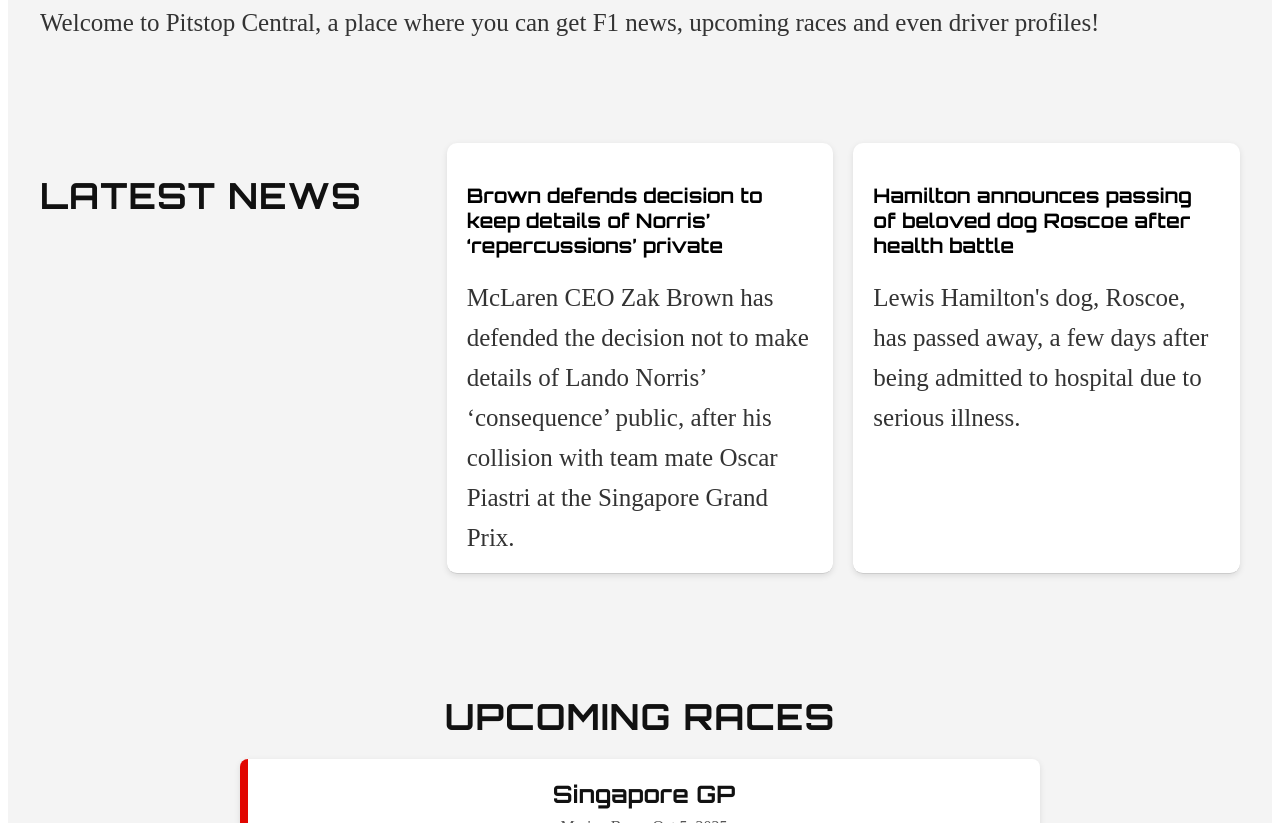
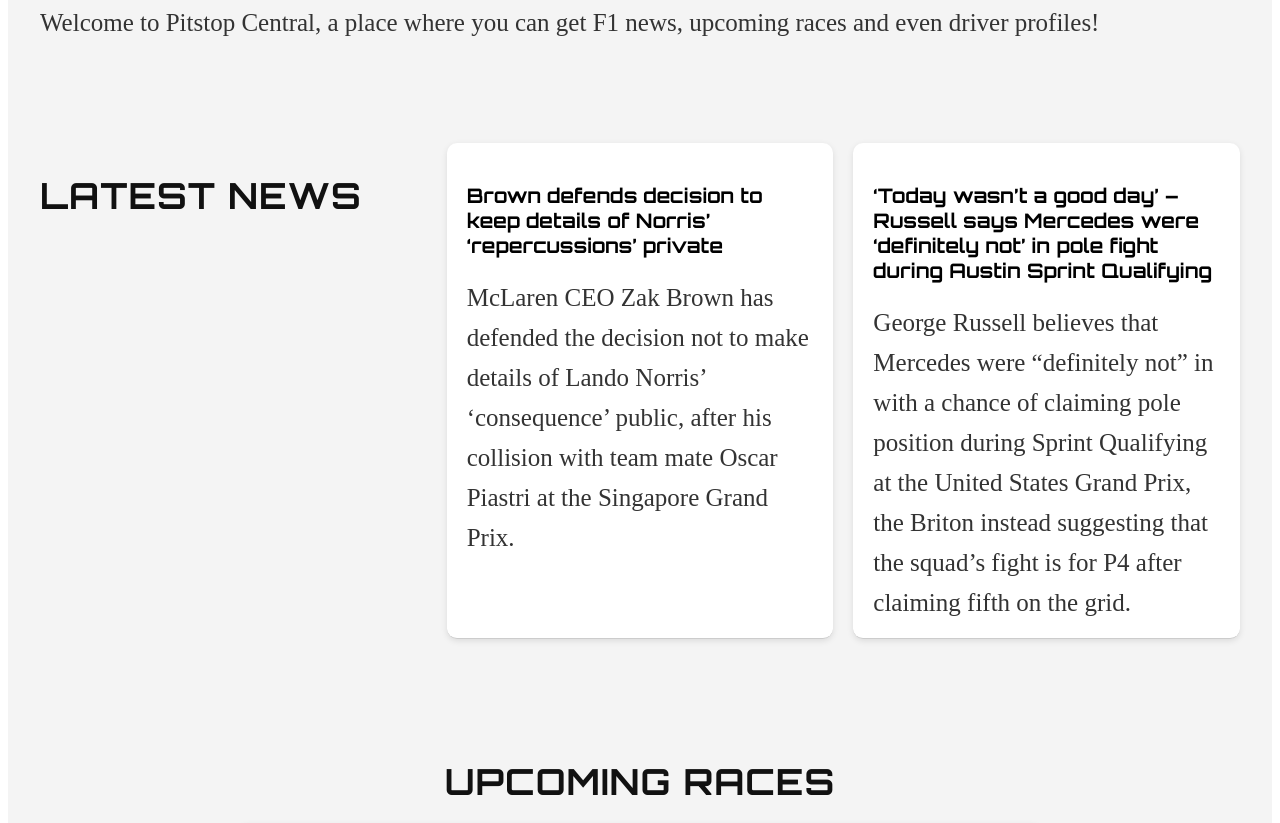
Before and after one commit to PCBuil/pitstopcentral, a plain HTML site: page index.html in a window 1280 px wide. Shown: the part 605-1428 px from the top of the page. Drawn offline with Linux system fonts and the light colour scheme.

Commit message:
Update news article content in index.html

```diff
--- a/index.html
+++ b/index.html
@@ -37,8 +37,8 @@
                     <p>McLaren CEO Zak Brown has defended the decision not to make details of Lando Norris’ ‘consequence’ public, after his collision with team mate Oscar Piastri at the Singapore Grand Prix.</p>
                 </article>
                 <article class="news-item">
-                    <h3>Hamilton announces passing of beloved dog Roscoe after health battle</h3>
-                    <p>Lewis Hamilton&#39s dog, Roscoe, has passed away, a few days after being admitted to hospital due to serious illness.</p>
+                    <h3>‘Today wasn’t a good day’ – Russell says Mercedes were ‘definitely not’ in pole fight during Austin Sprint Qualifying</h3>
+                    <p>George Russell believes that Mercedes were “definitely not” in with a chance of claiming pole position during Sprint Qualifying at the United States Grand Prix, the Briton instead suggesting that the squad’s fight is for P4 after claiming fifth on the grid.</p>
                 </article>
 
         </section>
```
